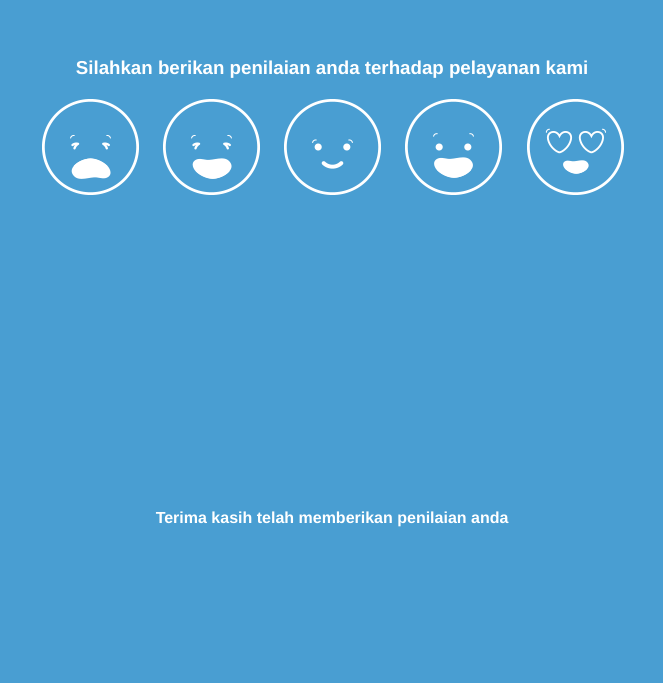
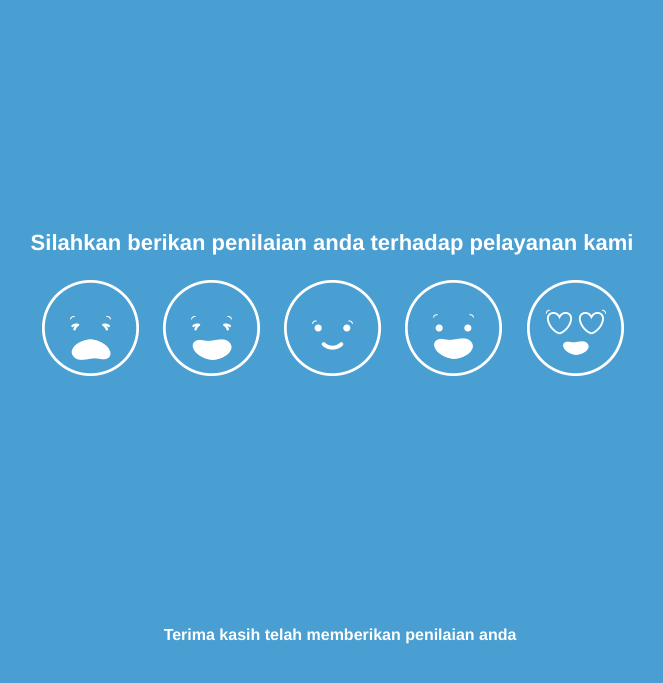
Before and after one commit to nardikakurniawan/Polling-Sederhana-Dengan-Vue-Js, a Vue app: page / in a window 1280 px wide. Shown: the part 115-798 px from the top of the page, without its empty margins (308-971 px from the left). Built offline with nearby package versions, Linux system fonts and the light colour scheme.

Commit message:
membuat emoticons bekerja sebagai button vote dan menyimpan value ke dalam local storage

```diff
--- a/src/components/Vote.vue
+++ b/src/components/Vote.vue
@@ -1,6 +1,13 @@
 <template>
   <div class="buttons">
-    <button v-for="(emoticon, index) in emoticons" :key="index" :id="emoticon" class="btn-emoticon"></button>
+    <button
+      v-for="(emoticon, index) in emoticons"
+      :key="index"
+      :id="emoticon"
+      :value="emoticon"
+      class="btn-emoticon"
+      @click="vote"
+    ></button>
   </div>
 </template>
 
@@ -15,6 +22,12 @@ export default {
     return {
       emoticons: ["very-bad", "bad", "ok", "good", "very-good"]
     };
+  },
+  methods: {
+    vote(e) {
+      var voted = e.target.value;
+      localStorage.setItem("vote", voted);
+    }
   }
 };
 </script>
--- a/src/views/Home.vue
+++ b/src/views/Home.vue
@@ -36,8 +36,17 @@ section {
   width: 100%;
 }
 
+.give-your-vote {
+  font-size: 22px;
+}
+
 .emoticons {
   display: flex;
   justify-content: center;
 }
+
+.finish {
+  position: absolute;
+  bottom: 20px;
+}
 </style>
```
